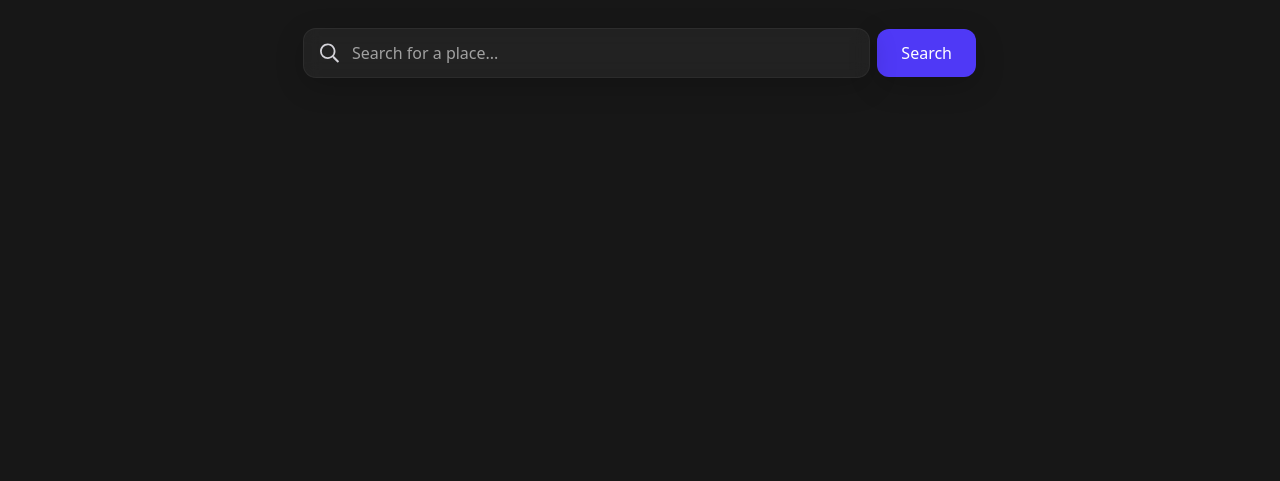
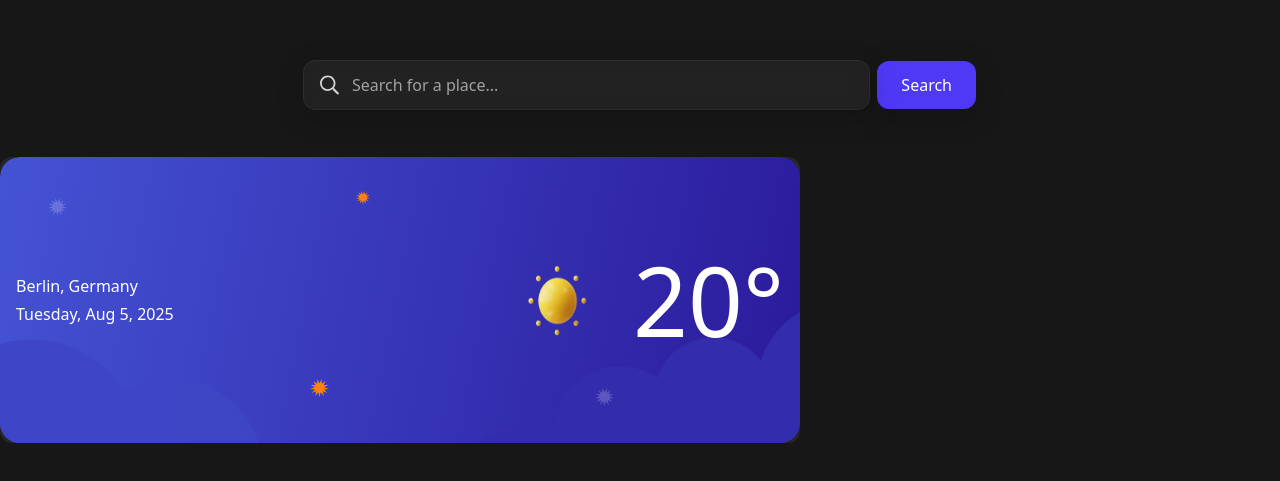
Before and after one commit to momin-riyadh/weather-app, a website: page index.html in a window 1280 px wide. Shown: the part 153-634 px from the top of the page. Drawn offline with Linux system fonts and the light colour scheme.

Commit message:
fix and deploy

```diff
--- a/index.html
+++ b/index.html
@@ -122,13 +122,12 @@
 
 
         </header>
-
+        <!--**********************************
+                      Main Content
+         ***********************************-->
         <main class="w-full">
-            <!-- Main content goes here -->
-
-
             <!-- Search container -->
-            <div class="mt-8 px-6 flex justify-center">
+            <div class="mt-[64px] mb-[48px] px-6 flex justify-center">
                 <form id="searchForm" class="w-full max-w-2xl">
                     <div class="flex items-stretch gap-2">
                         <!-- Input group -->
@@ -172,10 +171,30 @@
                     </div>
                 </form>
             </div>
+            <!--End Search Container-->
+
+
+            <div class="flex justify-between w-full gap-2">
+
+                <div class="flex justify-between items-center h-[286px] max-w-[800px] w-full gap-4 bg-neutral-800 rounded-xl p-4 bg-[url('/src/assets/images/bg-today-large.svg')] bg-cover bg-center bg-no-repeat max-[375px]:bg-[url('/src/assets/images/bg-today-small.svg')]">
+
+                    <div class="flex flex-col gap-1 text-white">
+                        <h2>Berlin, Germany</h2>
+                        <p>Tuesday, Aug 5, 2025</p>
+                    </div>
+
+                    <div class="flex shrink-0 gap-4 align-center text-white">
+                        <img width="120" height="120" src="src/assets/images/icon-sunny.webp" alt="">
+                        <span class="text-[96px]">20°</span>
+                    </div>
+                </div>
+
+            </div>
+
         </main>
 
         <footer class="w-full">
-            <!-- Footer content goes here -->
+
         </footer>
     </div>
 </div>
```
Also changed, not shown: src/assets/css/style.css.
